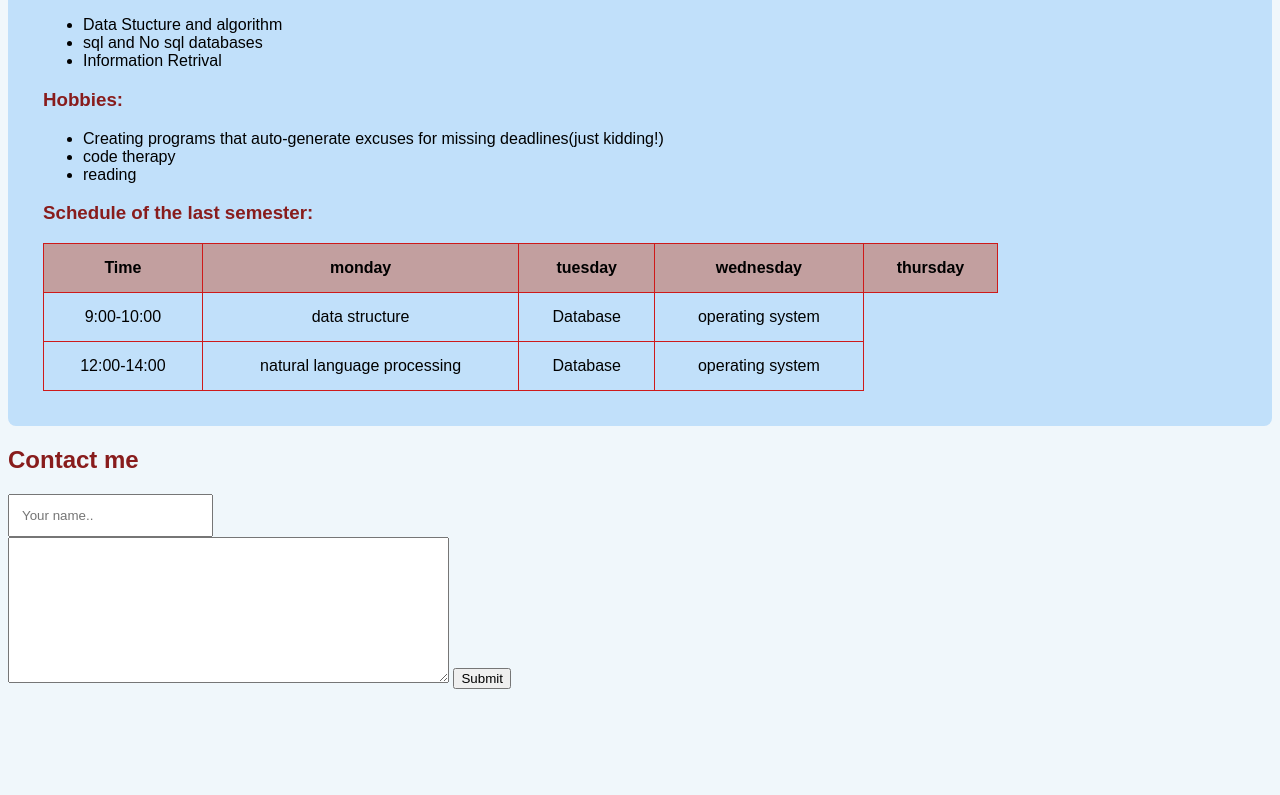
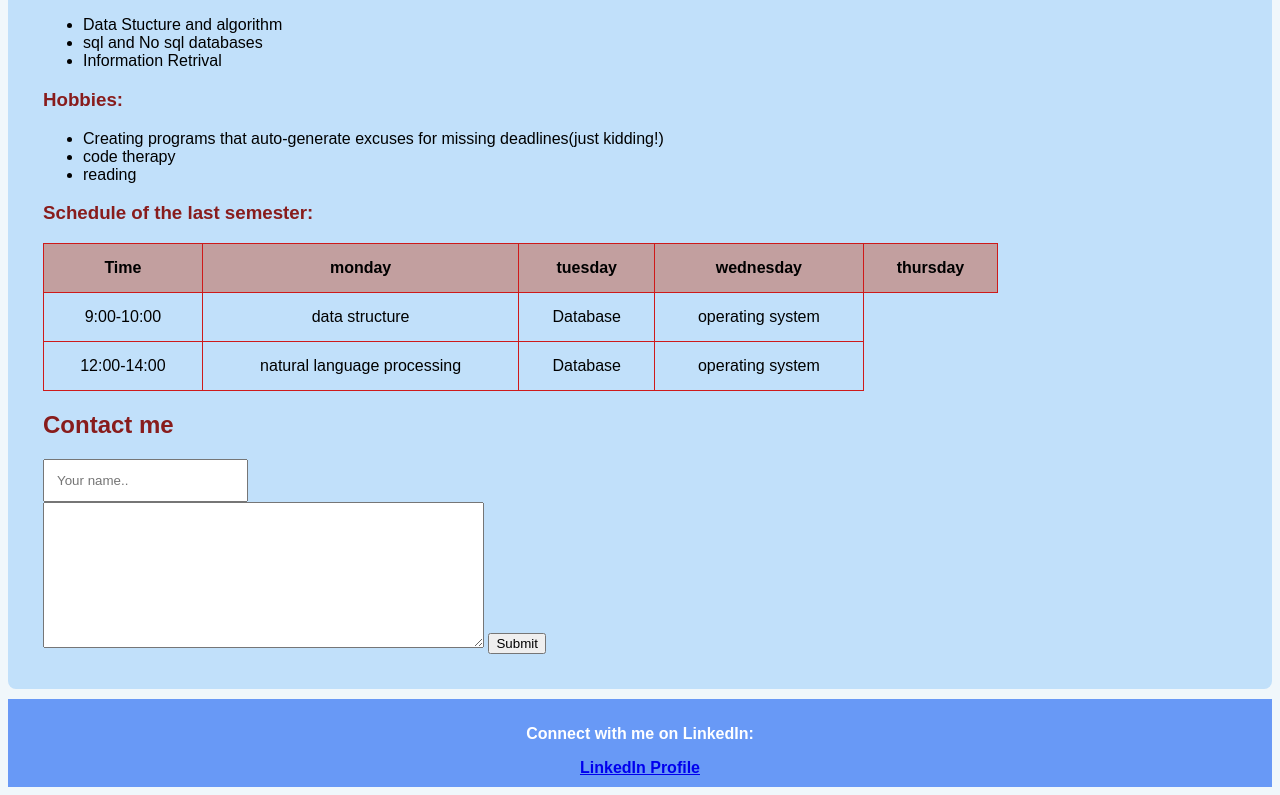
Before and after one commit to Zaynabmama/FSW-html-css, a plain HTML site: page index.html in a window 1280 px wide. Shown: the part 504-1299 px from the top of the page. Before the commit the page ends 1201 px from the top, so only its background shows below. Drawn offline with Linux system fonts and the light colour scheme.

Commit message:
linkedin prifile

```diff
--- a/Styles/index.css
+++ b/Styles/index.css
@@ -61,3 +61,15 @@
         padding: 35px;
         border-radius: 8px;
     }
+    footer {
+        text-align: center;
+        margin-top: 10px;
+        padding: 10px ;
+
+        background-color: #6899f6;
+        color: #fff;
+        font-weight: bold;
+    }
+    footer a:hover {
+        text-decoration: underline;
+    }
--- a/index.html
+++ b/index.html
@@ -74,7 +74,7 @@
         </table>
 
     </section>
-</div>
+
 <form id="contactme">
     <h2>Contact me</h2>
 
@@ -87,6 +87,10 @@
         <input type="submit" value="Submit">
 
 </form>
-
+</div>
+<footer>
+    <p>Connect with me on LinkedIn:</p>
+    <a href="https://www.linkedin.com/in/zaynabmama" target="_blank">LinkedIn Profile</a>
+</footer>
 </body>
 </html>
```
